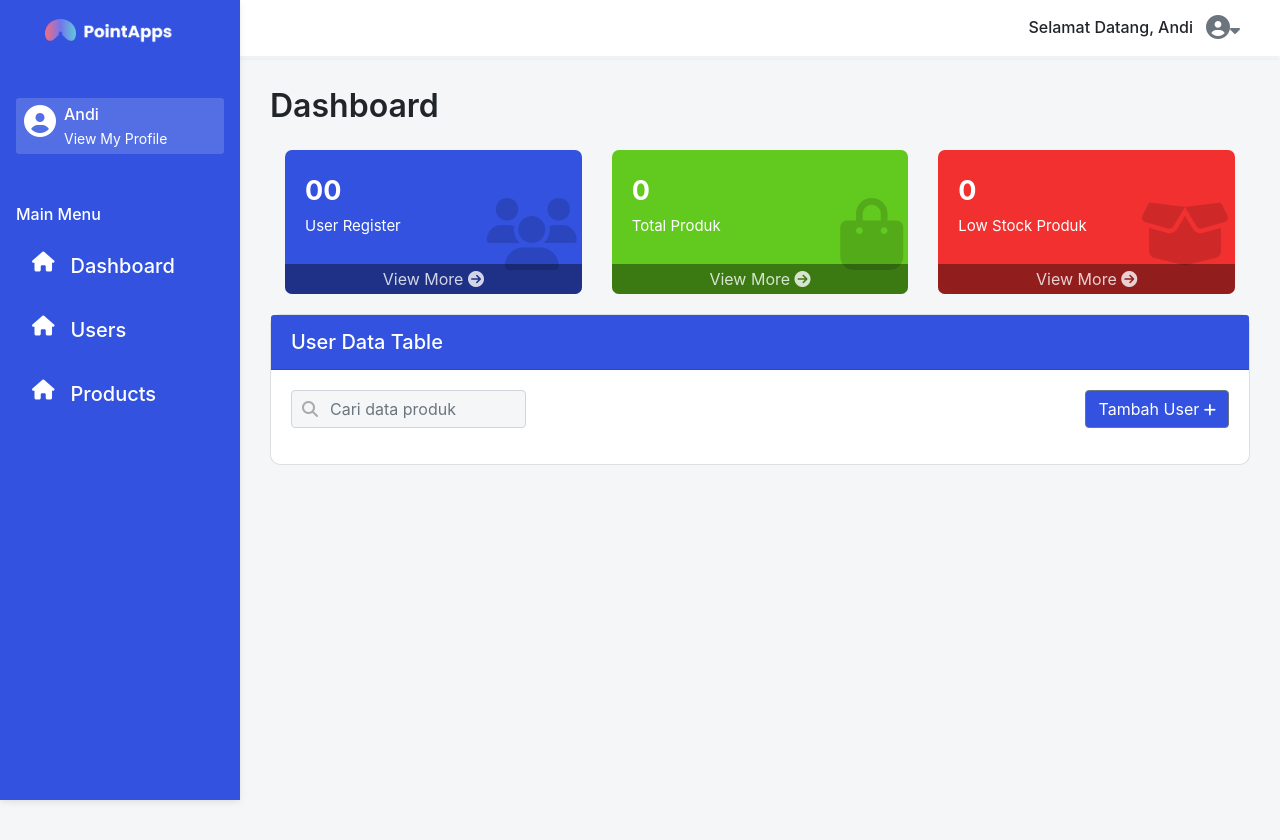
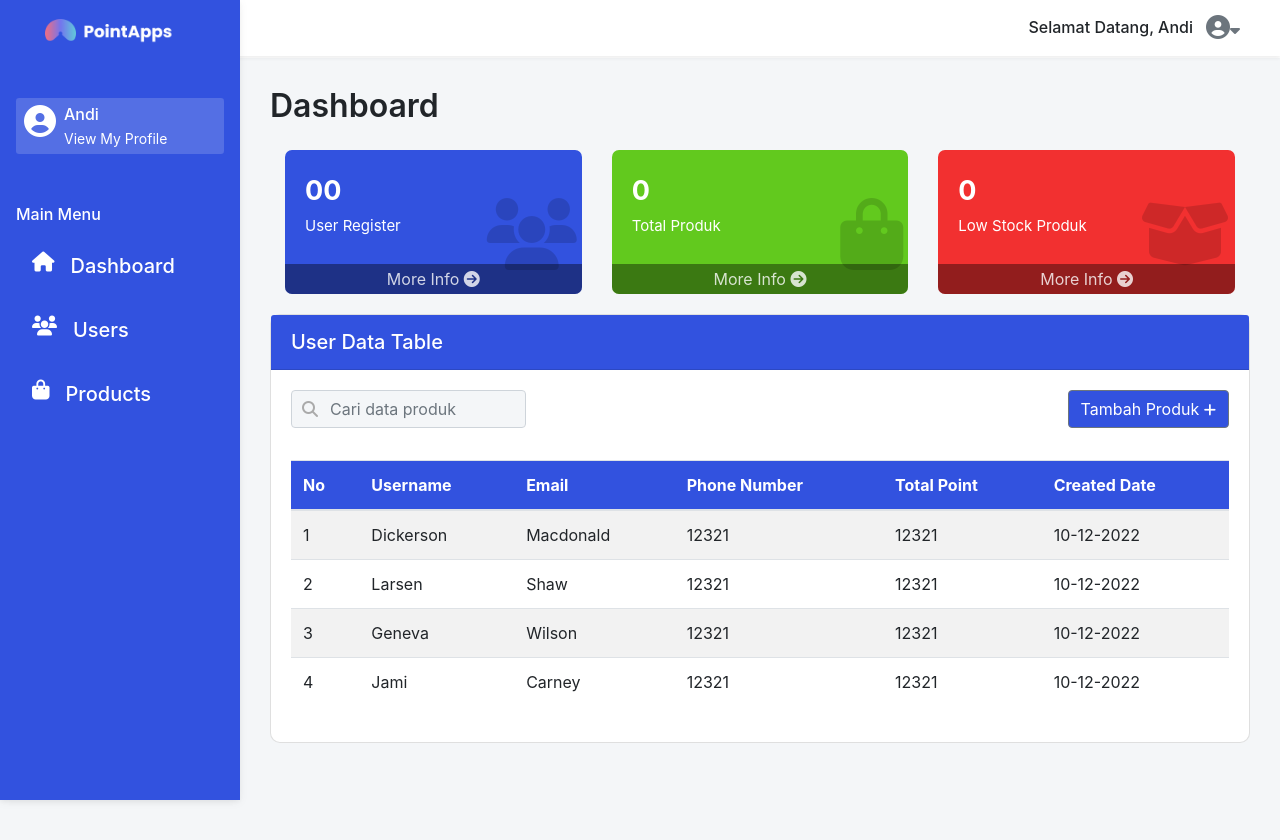
Before and after one commit to kelompok38CapstoneProject/Vue-loyalty-point, a Nuxt app: page / in a window 1280 px wide. Shown: the top 840 px of the page. Built offline with nearby package versions, Linux system fonts and the light colour scheme.

Commit message:
slicing dashboard ok

```diff
--- a/components/DashboardCard.vue
+++ b/components/DashboardCard.vue
@@ -13,7 +13,7 @@
               <!-- <i class="fa fa-graduation-cap" aria-hidden="true"></i> -->
             </div>
             <a href="#" class="card-box-footer"
-              >View More <i class="fa fa-arrow-circle-right"></i
+              >More Info <i class="fa fa-arrow-circle-right"></i
             ></a>
           </div>
         </div>
@@ -28,7 +28,7 @@
               <i class="fas fa-shopping-bag"></i>
             </div>
             <a href="#" class="card-box-footer"
-              >View More <i class="fa fa-arrow-circle-right"></i
+              >More Info <i class="fa fa-arrow-circle-right"></i
             ></a>
           </div>
         </div>
@@ -42,7 +42,7 @@
               <i class="fas fa-box-open"></i>
             </div>
             <a href="#" class="card-box-footer"
-              >View More <i class="fa fa-arrow-circle-right"></i
+              >More Info <i class="fa fa-arrow-circle-right"></i
             ></a>
           </div>
         </div>
--- a/components/DataTable.vue
+++ b/components/DataTable.vue
@@ -22,22 +22,149 @@
           </div>
 
           <div>
-            <b-button style="background-color: #3252df"
-              >Tambah User
-              <span class="text-sm"> <i class="fas fa-plus"></i></span
+            <b-button
+              id="show-btn"
+              @click="$bvModal.show('bv-modal-example')"
+              style="background-color: #3252df !important; color: white"
+              >Tambah Produk
+              <span class="text-sm"><i class="fas fa-plus"></i></span
             ></b-button>
+
+            <b-modal id="bv-modal-example" hide-footer>
+              <template
+                #modal-title
+                style="background-color: #3252df !important"
+              >
+                Tambah Products
+              </template>
+              <div class="d-block text-center">
+                <b-form-input
+                  id="inline-form-input-name"
+                  class="mb-2 mr-sm-2 mb-sm-0"
+                  placeholder="Nama Products"
+                ></b-form-input>
+                <br />
+                <b-form-select
+                  v-model="selected"
+                  :options="options1"
+                  class="mb-3"
+                  placeholder="Provider"
+                >
+                  <!-- This slot appears above the options from 'options' prop -->
+                  <template #first>
+                    <b-form-select-option :value="null" disabled
+                      >Provider</b-form-select-option
+                    >
+                  </template>
+                </b-form-select>
+                <br />
+                <b-form-input
+                  id="inline-form-input-name"
+                  class="mb-2 mr-sm-2 mb-sm-0"
+                  placeholder="Stock"
+                ></b-form-input>
+                <br />
+                <b-form-input
+                  id="inline-form-input-name"
+                  class="mb-2 mr-sm-2 mb-sm-0"
+                  placeholder="Point dibutuhkan"
+                ></b-form-input>
+                <br />
+                <b-form-select
+                  v-model="selected"
+                  :options="options2"
+                  class="mb-3"
+                  placeholder="Provider"
+                >
+                  <!-- This slot appears above the options from 'options' prop -->
+                  <template #first>
+                    <b-form-select-option :value="null" disabled
+                      >Status Product</b-form-select-option
+                    >
+                  </template>
+                </b-form-select>
+                <br />
+              </div>
+
+              <b-button
+                class="mt-3"
+                block
+                @click="$bvModal.hide('bv-modal-example')"
+                style="background-color: #3252df; width: 100px; height: 40px"
+                >Close</b-button
+              >
+            </b-modal>
+            <!-- End Form -->
           </div>
         </div>
+
+        <section>
+          <div class="mt-3">
+            <b-table
+              responsive
+              striped
+              hover
+              :items="items"
+              thead-class="primaryColor"
+            ></b-table>
+          </div>
+        </section>
       </div>
     </div>
   </div>
 </template>
 
 <script>
-export default {}
+export default {
+  data() {
+    return {
+      items: [
+        {
+          No: 1,
+          Username: 'Dickerson',
+          Email: 'Macdonald',
+          PhoneNumber: '12321',
+          TotalPoint: '12321',
+          CreatedDate: '10-12-2022',
+        },
+        {
+          No: 2,
+          Username: 'Larsen',
+          Email: 'Shaw',
+          PhoneNumber: '12321',
+          TotalPoint: '12321',
+          CreatedDate: '10-12-2022',
+        },
+        {
+          No: 3,
+          Username: 'Geneva',
+          Email: 'Wilson',
+          PhoneNumber: '12321',
+          TotalPoint: '12321',
+          CreatedDate: '10-12-2022',
+        },
+        {
+          No: 4,
+          Username: 'Jami',
+          Email: 'Carney',
+          PhoneNumber: '12321',
+          TotalPoint: '12321',
+          CreatedDate: '10-12-2022',
+        },
+      ],
+    }
+  },
+}
 </script>
 
 <style>
+.primaryColor,
+.table thead th,
+thead,
+th {
+  background-color: #3252df !important;
+  color: white;
+}
 .rounded-md {
   border-radius: 10px;
 }
--- a/layouts/default.vue
+++ b/layouts/default.vue
@@ -55,7 +55,7 @@
                 <div>
                   <div class="d-flex align-items-center">
                     <div class="h5 px-3">
-                      <i class="fas fa-home"></i>
+                      <i class="fas fa-users"></i>
                     </div>
                     <div>
                       <span class="text-md">Users</span>
@@ -67,7 +67,7 @@
                 <div>
                   <div class="d-flex align-items-center">
                     <div class="h5 px-3">
-                      <i class="fas fa-home"></i>
+                      <i class="fas fa-shopping-bag"></i>
                     </div>
                     <div>
                       <span class="text-md">Products</span>
```
